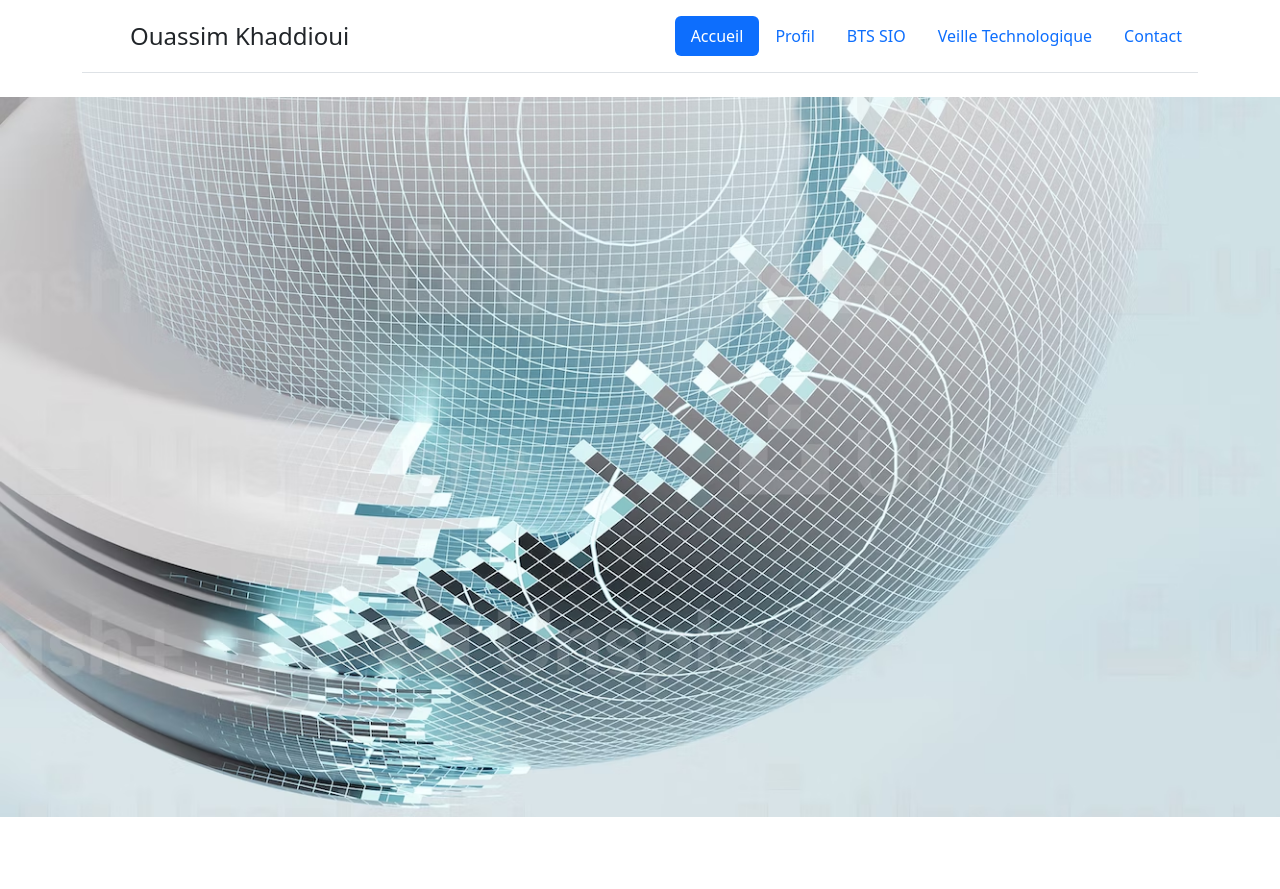
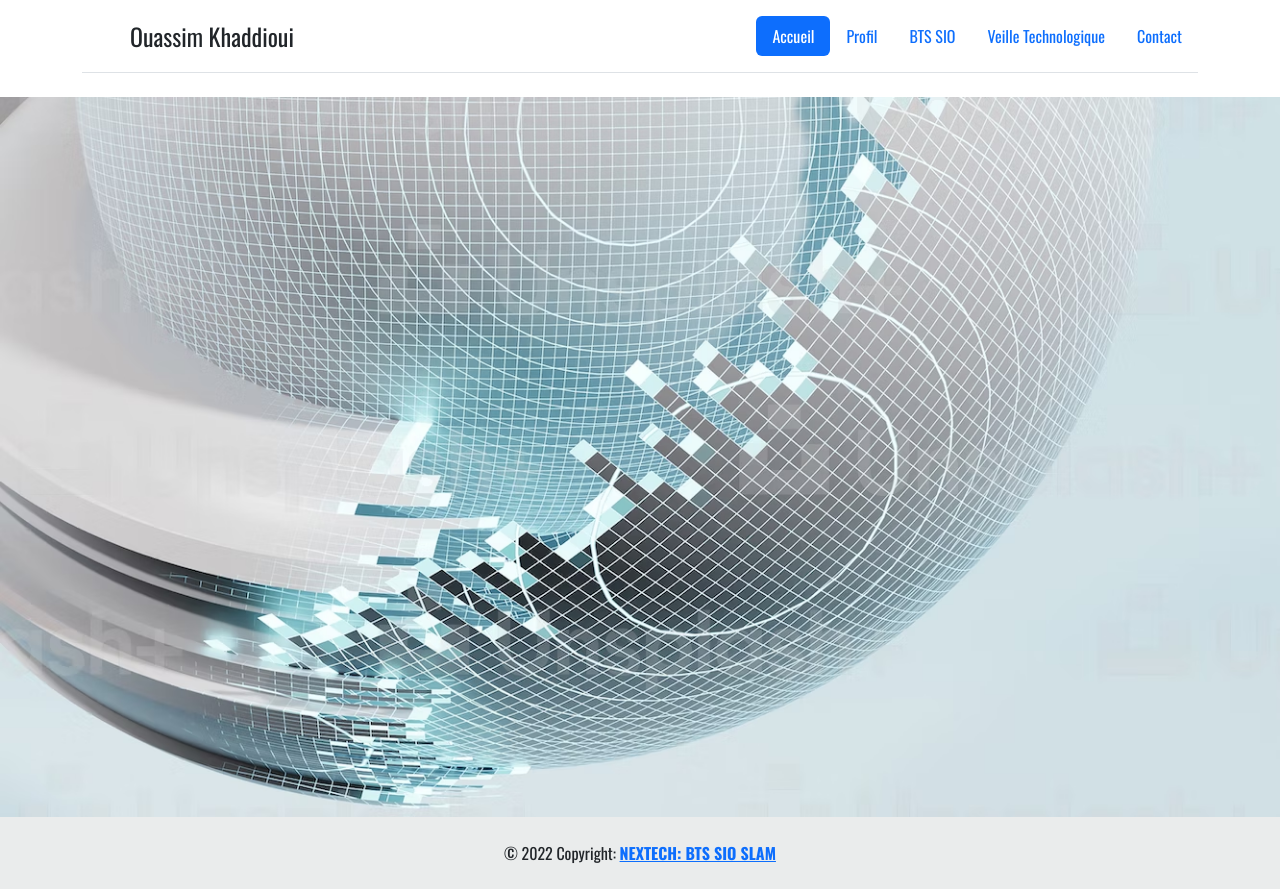
Before and after one commit to Wassupppp/portfolio, a PHP site: page /accueil.php in a window 1280 px wide. Before the commit the page ends 817 px from the top, so only its background shows below. Run offline with PHP 8.4, Linux system fonts and the light colour scheme; some libraries are stand-ins or nearby versions.

Commit message:
midification du font + amelioration footer

```diff
--- a/accueil.css
+++ b/accueil.css
@@ -1,4 +1,21 @@
+
+*{
+    font-family: "Oswald", sans-serif;
+
+  }
+html, body {
+    margin:0;
+    padding:0;
+    height:100%;
+}
+#main {
+    min-height:100%;
+    position:relative;
+}
+#footer {
+    position:absolute;
+    width:100%;
+}
 img {
-    position:absolute;
     width :100%;
 }
--- a/accueil.php
+++ b/accueil.php
@@ -4,7 +4,8 @@
             <meta charset="utf-8">
             <title> Portfolio - Accueil </title>
             <link href="https://cdn.jsdelivr.net/npm/bootstrap@5.0.2/dist/css/bootstrap.min.css" rel="stylesheet" integrity="sha384-EVSTQN3/azprG1Anm3QDgpJLIm9Nao0Yz1ztcQTwFspd3yD65VohhpuuCOmLASjC" crossorigin="anonymous">
-
+            <link href="https://fonts.googleapis.com/css?family=Oswald:300,400,500,700" rel="stylesheet">
+            <link href="https://fonts.googleapis.com/css?family=Open+Sans:300,400,600,700,800" rel="stylesheet">
               <!-- Bootstrap core CSS -->
             <link href="../assets/dist/css/bootstrap.min.css" rel="stylesheet">
             <link href="accueil.css" rel="stylesheet">
@@ -13,9 +14,15 @@
 
         </head>
         <body>
+            <div id="main">
+                <?php include ("menu.php");?>
+                <div>
+                    <img src="image_accueil.jpg">
+                </div>
+            </div>
+            <div id="footer">
+                <?php include ("footer.php");?>
+            </div>
+        </body>
 
-            <?php include ("menu.php");?>
-                <img src="image_accueil.jpg">
-            <?php include ("footer.php");?>
-        </body>
     </html>
--- a/bts.css
+++ b/bts.css
@@ -1,3 +1,8 @@
+
+*{
+    font-family: "Oswald", sans-serif;
+
+  }
 .div_test {
     width:100%;
     height:350px;
--- a/bts.php
+++ b/bts.php
@@ -5,7 +5,8 @@
             <title> Portfolio - BTS SIO </title>
             <link href="https://cdn.jsdelivr.net/npm/bootstrap@5.0.2/dist/css/bootstrap.min.css" rel="stylesheet" integrity="sha384-EVSTQN3/azprG1Anm3QDgpJLIm9Nao0Yz1ztcQTwFspd3yD65VohhpuuCOmLASjC" crossorigin="anonymous">
             <link href="bts.css" rel="stylesheet"> <!-- A VOIR SI JE GARDE -->
-
+            <link href="https://fonts.googleapis.com/css?family=Oswald:300,400,500,700" rel="stylesheet">
+            <link href="https://fonts.googleapis.com/css?family=Open+Sans:300,400,600,700,800" rel="stylesheet">
         </head>
         <body>
             <?php include ("menu.php");?>
--- a/footer.php
+++ b/footer.php
@@ -1,5 +1,5 @@
 <?php
-echo " <footer style='background-color:#EAECEC;bottom:0;width:100%;'>
+echo " <footer style='background-color:#EAECEC;width:100%;'>
             <div class='text-center p-4''>
                 © 2022 Copyright:
                 <a class='fw-bold text-primary' href='https://nextechformation.fr/'>NEXTECH: BTS SIO SLAM </a>
--- a/menu.php
+++ b/menu.php
@@ -12,7 +12,7 @@ echo "
                   <li class='nav-item'><a href='profil.php' class='nav-link'>Profil</a></li>
                   <li class='nav-item'><a href='bts.php' class='nav-link'>BTS SIO</a></li>
                   <li class='nav-item'><a href='#' class='nav-link'>Veille Technologique</a></li>
-                  <li class='nav-item'><a href='#' class='nav-link'>Contact</a></li>
+                  <li class='nav-item'><a href='contact.php' class='nav-link'>Contact</a></li>
                 </ul>
               </header>
             </div>
```
Also changed, not shown: contact.php (+5 -3 lines), contact.css.
